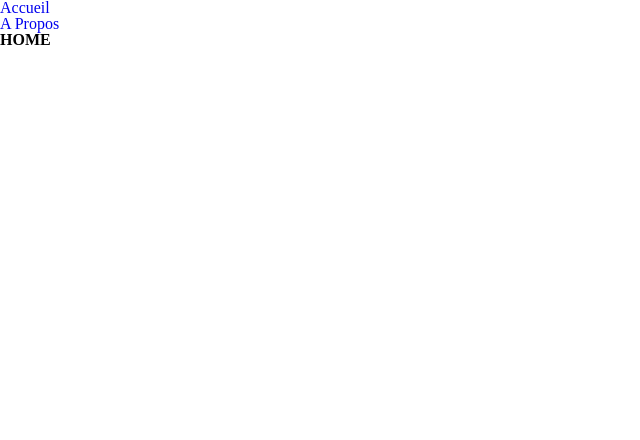
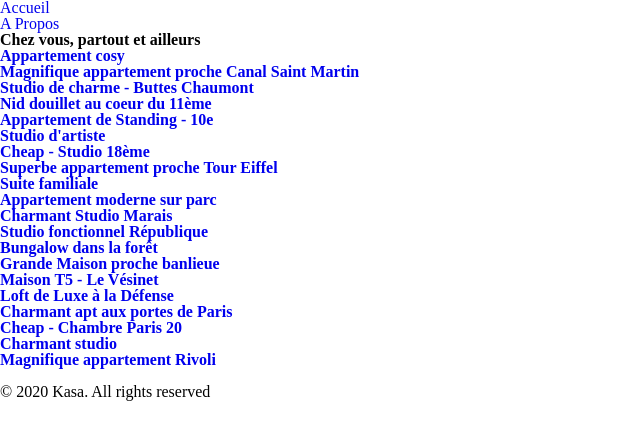
Before and after one commit to ziiemli/Kasa, a React (Create React App) app: page / in a window 1280 px wide. Shown: the top 440 px of the page, without its empty margins (0-640 px from the left). Built offline with nearby package versions, Linux system fonts and the light colour scheme.

Commit message:
manage data

```diff
--- a/src/App.js
+++ b/src/App.js
@@ -3,6 +3,7 @@ import {BrowserRouter, Routes, Route} from "react-router-dom"
 import About from "./pages/About"
 import Home from "./pages/Home"
 import Error from "./pages/Error"
+import Article from "./pages/Article"
 
 const App = () => {
     return (
@@ -10,6 +11,7 @@ const App = () => {
             <Routes>
                 <Route path="/" element={<Home />} />
                 <Route path="/apropos" element={<About />} />
+                <Route path="/article/*" element={<Article />}></Route>
                 <Route path="*" element={<Error />} />
             </Routes>
         </BrowserRouter>
--- a/src/components/Card.js
+++ b/src/components/Card.js
@@ -1,11 +1,20 @@
-import React from 'react';
+import React from "react"
+import { Routes, Route, Link } from 'react-router-dom'
+import Article from '../pages/Article'
 
 const Card = ({location}) => {
+    const urlName = location.title.split(' ').join('_')
+    const url = `article/${urlName}`
     return (
         <article>
-            <a href=""></a>
+            <Link to={url} >
+                <h2>{location.title}</h2>
+            </Link>
+            <Routes>
+                <Route path="/article" element={<Article location={location}/>}></Route>
+            </Routes>
         </article>
-    );
-};
+    )
+}
 
-export default Card;
+export default Card
--- /dev/null
+++ b/src/components/Footer.js
@@ -0,0 +1,12 @@
+import React from 'react';
+
+const Footer = () => {
+    return (
+        <footer>
+            <img src="" alt="" />
+            <p>© 2020 Kasa. All rights reserved</p>
+        </footer>
+    );
+};
+
+export default Footer;
--- a/src/components/Locations.js
+++ b/src/components/Locations.js
@@ -1,16 +1,20 @@
-import React, { useEffect, useState } from "react"
-import locations from "../datas/logements.json"
-import Card from "./Card"
+import axios from 'axios';
+import React from 'react';
+import { useEffect, useState } from 'react';
+import Card from './Card';
 
 const Locations = () => {
-    // const [locationsData, setLocationsState] = React.useState(locations)
-    // return (
-    //     {
-    //         locationsData.map(({location, id}) => (
-    //             <Card key={id}/>
-    //         ))
-    //     }
-    // )
+    const [locationsData, setLocationsData] = useState([])
+    useEffect(() => {
+        axios.get("./logements.json")
+        .then(res => setLocationsData(res.data))
+    })
+    return (
+        <main>
+            {locationsData.map((location, id) => (
+                <Card key={id} location={location}/>
+            ))}
+        </main>
+    )
 }
-
 export default Locations
--- a/src/components/Navigation.js
+++ b/src/components/Navigation.js
@@ -3,6 +3,7 @@ import {NavLink} from "react-router-dom"
 
 const Navigation = () => {
     return (
+        <nav>
             <ul>
                 <NavLink to="/">
                     <li>Accueil</li>
@@ -11,6 +12,7 @@ const Navigation = () => {
                     <li>A Propos</li>
                 </NavLink>
             </ul>
+        </nav>
     )
 }
 
--- /dev/null
+++ b/src/pages/Article.js
@@ -0,0 +1,34 @@
+import React from "react"
+import axios from "axios"
+import {useEffect, useState} from "react"
+import {useNavigate} from "react-router-dom"
+
+const Article = () => {
+    //recover url
+    const querystring = window.location.pathname.split("/article/").join("")
+    //recover title name
+    const articleName = querystring.split("_").join(" ")
+
+    const [locationData, setLocationData] = useState([])
+    const navigate = useNavigate()
+    useEffect(() => {
+        const getData = async () => {
+            //recover data
+            const res = await axios.get("../logements.json")
+            //find the right data
+            const locationData = await res.data.find((el) => el.title === articleName)
+            setLocationData(locationData)
+        }
+        getData()
+        if (!locationData) {
+            navigate("/error")
+        }
+    })
+    return (
+        <div>
+            <h1>{locationData.title}</h1>
+        </div>
+    )
+}
+
+export default Article
--- a/src/pages/Home.js
+++ b/src/pages/Home.js
@@ -1,13 +1,17 @@
 import React from 'react';
+import Footer from '../components/Footer';
 import Locations from '../components/Locations';
 import Navigation from '../components/Navigation';
 
 const Home = () => {
     return (
         <div>
-            <Navigation />
-            <h1>HOME</h1>
+            <header>
+                <Navigation />
+            </header>
+            <h1>Chez vous, partout et ailleurs</h1>
             <Locations />
+            <Footer />
         </div>
     );
 };
```
Also changed, not shown: public/logements.json (renamed from src/datas/logements.json). Lines whose indentation alone changed are shown as unchanged.
